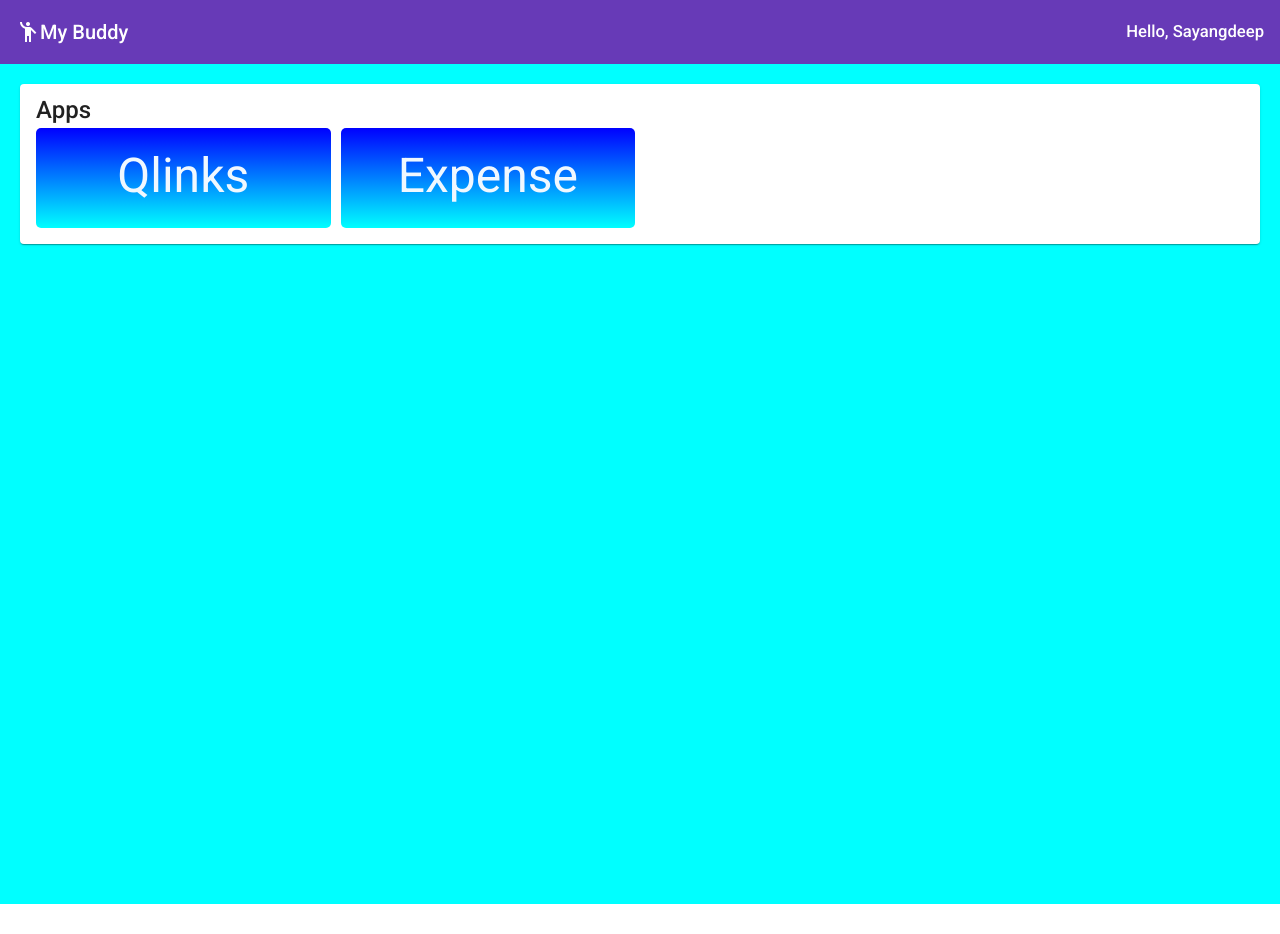
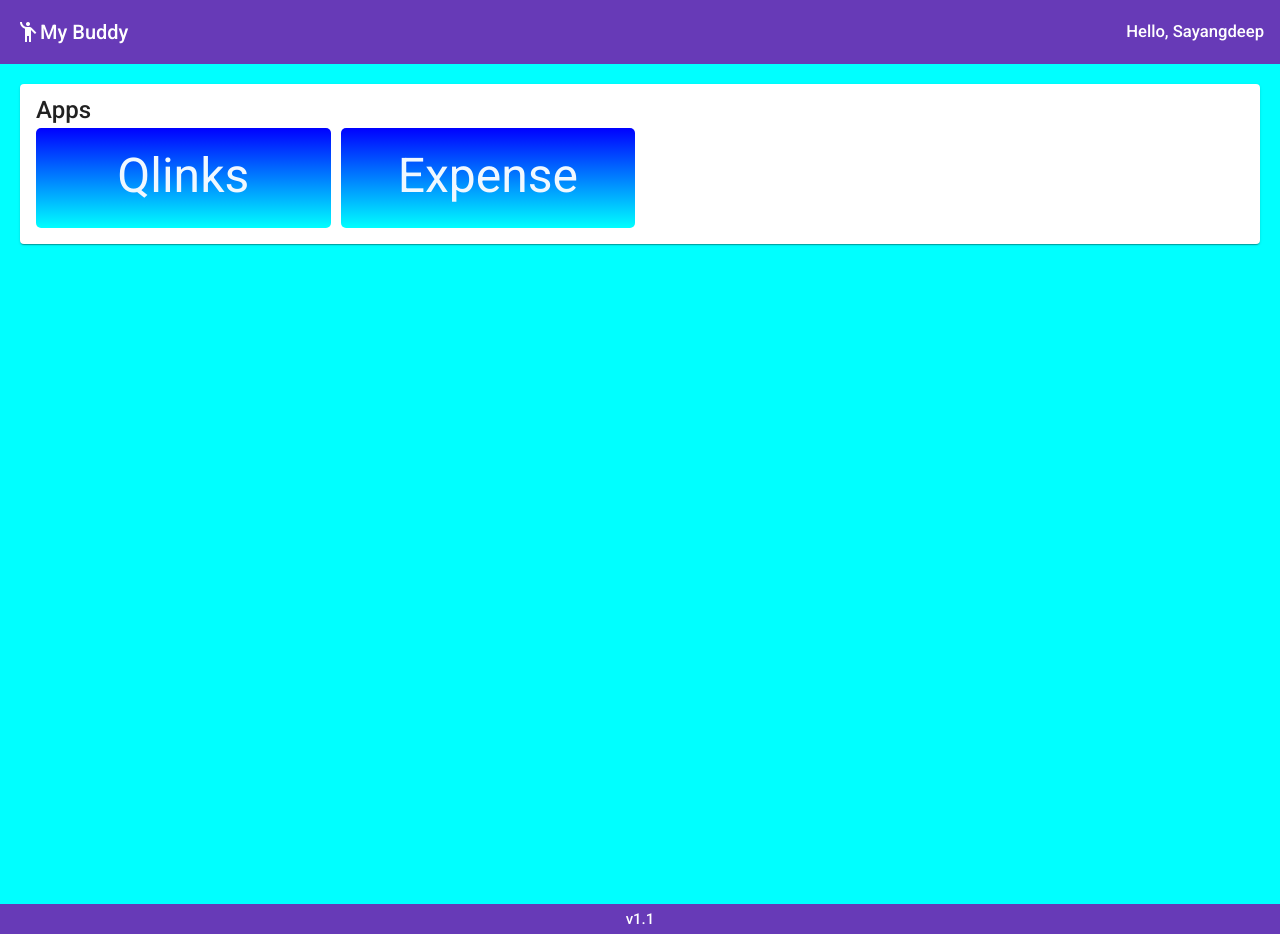
Before and after one commit to sayang-biswas/MyBuddy, an Angular app in the folder Angular/: page / in a window 1280 px wide. Before the commit the page ends 904 px from the top, so only its background shows below. Built offline with nearby package versions, Linux system fonts and the light colour scheme.

Commit message:
Added footer.

```diff
--- a/Angular/src/app/app.component.html
+++ b/Angular/src/app/app.component.html
@@ -1,6 +1,8 @@
 <mat-toolbar color="primary">
   <mat-icon>emoji_people</mat-icon>
-  <span (click)="onTitleClick()"> My Buddy </span>
+  <span (click)="onTitleClick()">
+    My Buddy
+  </span>
   <span class="spacer"></span>
   <small>Hello, Sayangdeep</small>
 </mat-toolbar>
@@ -10,3 +12,6 @@
 <div class="router-body">
   <router-outlet></router-outlet>
 </div>
+<footer class="footer">
+  v1.1
+</footer>
--- a/Angular/src/app/app.component.scss
+++ b/Angular/src/app/app.component.scss
@@ -5,6 +5,14 @@
   .router-body {
       padding: 20px;
       background-color:cyan;
-      height: 100%;
+      height: auto;
+      min-height: 100%;
       margin: 0;
   }
+
+  .footer {
+      background-color: #673ab7;
+      text-align: center;
+      color: white;
+      font: 500 15px/30px Roboto, "Helvetica Neue", sans-serif;
+  }
```
